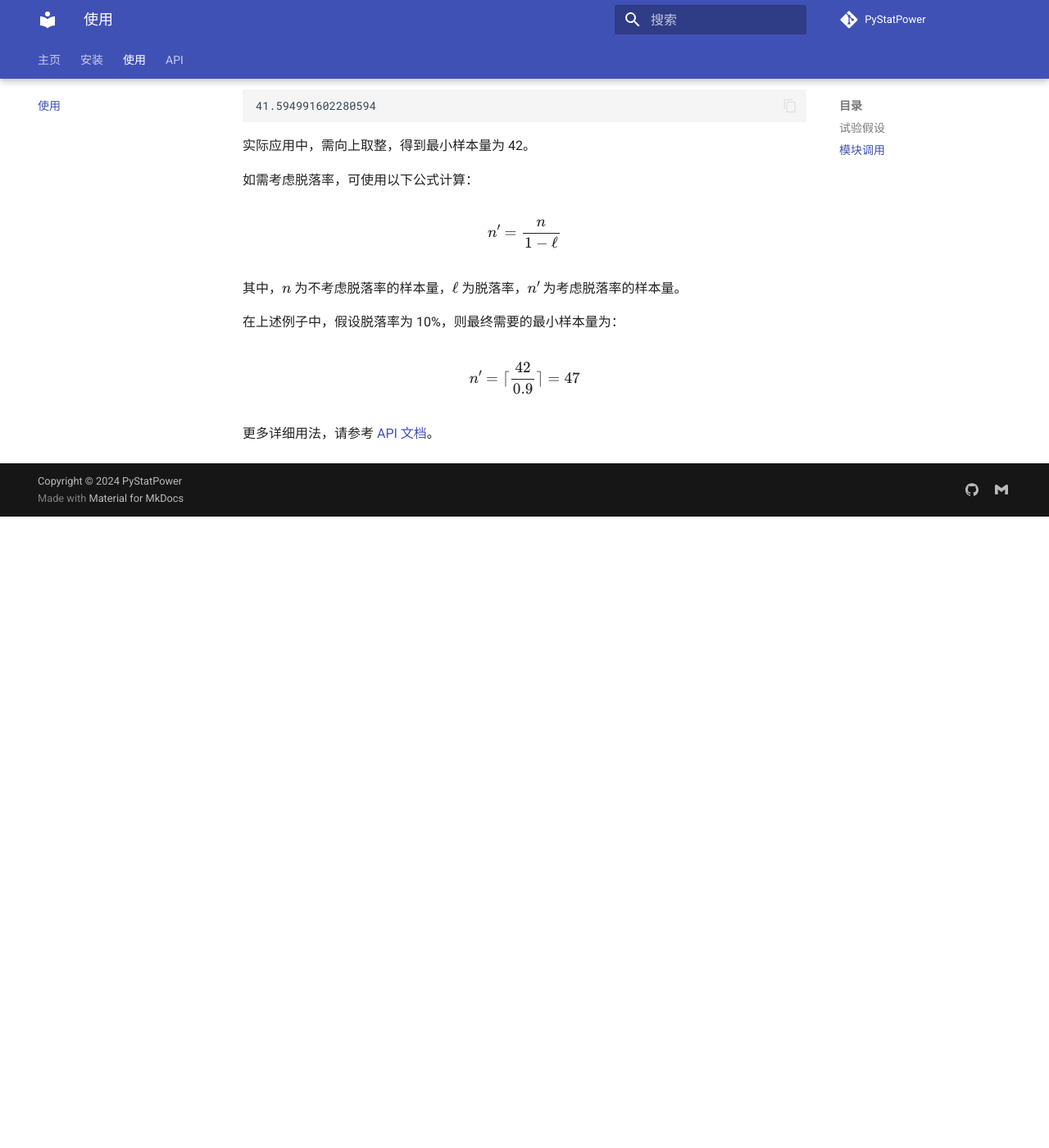
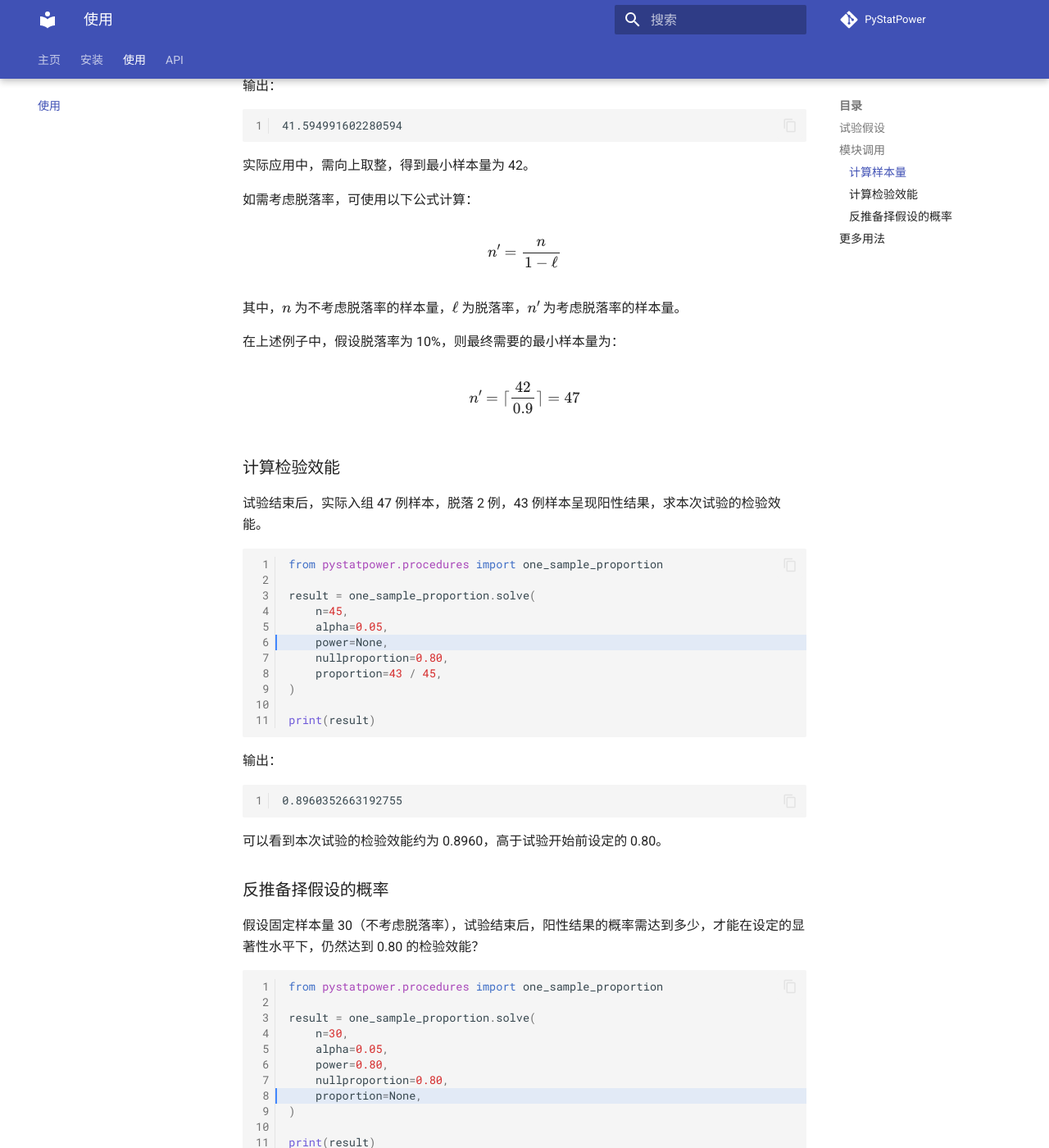
Before and after one commit to PyStatPower/PyStatPower-Docs, an MkDocs documentation site: the page built from docs/usage.md, in a window 1280 px wide and 1400 px high, scrolled down 1262 px. Shown: the whole window at 82% size. Built offline with MkDocs 1.6.1 and Material for MkDocs 9.7.7, drawn with Linux system fonts in a browser that asks for light colours; comment, search, counter and statistics services are not loaded; the version menu is left out; before the commit the page ends 1892 px from its top, so only the background shows below that; some of the changed text lies outside the part shown.

Commit message:
docs: update usage (add more examples)

````diff
--- a/docs/usage.md
+++ b/docs/usage.md
@@ -27,27 +27,29 @@ H_1: p_1 \neq p_2
 
 该模块包含一个 `solve` 函数，它可以接受用户传入的 `alpha`，`power`，`p0`，`p1`，`n` 等参数，并返回计算结果。
 
-假设：$\alpha = 0.05, 1-\beta = 0.80, p_0 = 0.80, p_1 = 0.95$，要求计算最小样本量，运行以下代码即可求得结果：
+### 计算样本量
 
-```python
+假设某次试验开始前，设定参数：$\alpha = 0.05$, $1-\beta = 0.80$, $p_0 = 0.80$, $p_1 = 0.95$，要求计算最小样本量，运行以下代码即可求得结果：
+
+```python linenums="1" hl_lines="4"
 from pystatpower.procedures import one_sample_proportion
 
 result = one_sample_proportion.solve(
     n=None,
     alpha=0.05,
     power=0.80,
-    nullproportion=0.80,
+    nullproportion=0.80, # (1)!
     proportion=0.95,
-    alternative="two_sided",
-    test_type="exact_test",
 )
 
 print(result)
 ```
 
+1. `nullproportion` 为原假设的概率 $p_0$ ，`proportion` 为备择假设的概率 $p_1$ 。
+
 输出：
 
-```text
+```text linenums="1"
 41.594991602280594
 ```
 
@@ -67,4 +69,58 @@ $$
 n' = \lceil\frac{42}{0.9}\rceil = 47
 $$
 
-更多详细用法，请参考 [API 文档](./api/index.md)。
+### 计算检验效能
+
+试验结束后，实际入组 47 例样本，脱落 2 例，43 例样本呈现阳性结果，求本次试验的检验效能。
+
+```python linenums="1" hl_lines="6"
+from pystatpower.procedures import one_sample_proportion
+
+result = one_sample_proportion.solve(
+    n=45,
+    alpha=0.05,
+    power=None,
+    nullproportion=0.80,
+    proportion=43 / 45,
+)
+
+print(result)
+```
+
+输出：
+
+```text linenums="1"
+0.8960352663192755
+```
+
+可以看到本次试验的检验效能约为 0.8960，高于试验开始前设定的 0.80。
+
+### 反推备择假设的概率
+
+假设固定样本量 30（不考虑脱落率），试验结束后，阳性结果的概率需达到多少，才能在设定的显著性水平下，仍然达到 0.80 的检验效能？
+
+```python linenums="1" hl_lines="8"
+from pystatpower.procedures import one_sample_proportion
+
+result = one_sample_proportion.solve(
+    n=30,
+    alpha=0.05,
+    power=0.80,
+    nullproportion=0.80,
+    proportion=None,
+)
+
+print(result)
+```
+
+输出：
+
+```text linenums="1"
+0.9695411322879357
+```
+
+因此，在设定的显著性水平下，要达到 0.80 的检验效能，阳性结果的概率至少需要达到 97%。
+
+## 更多用法
+
+请参考 [API 文档](./api/index.md)。
````
